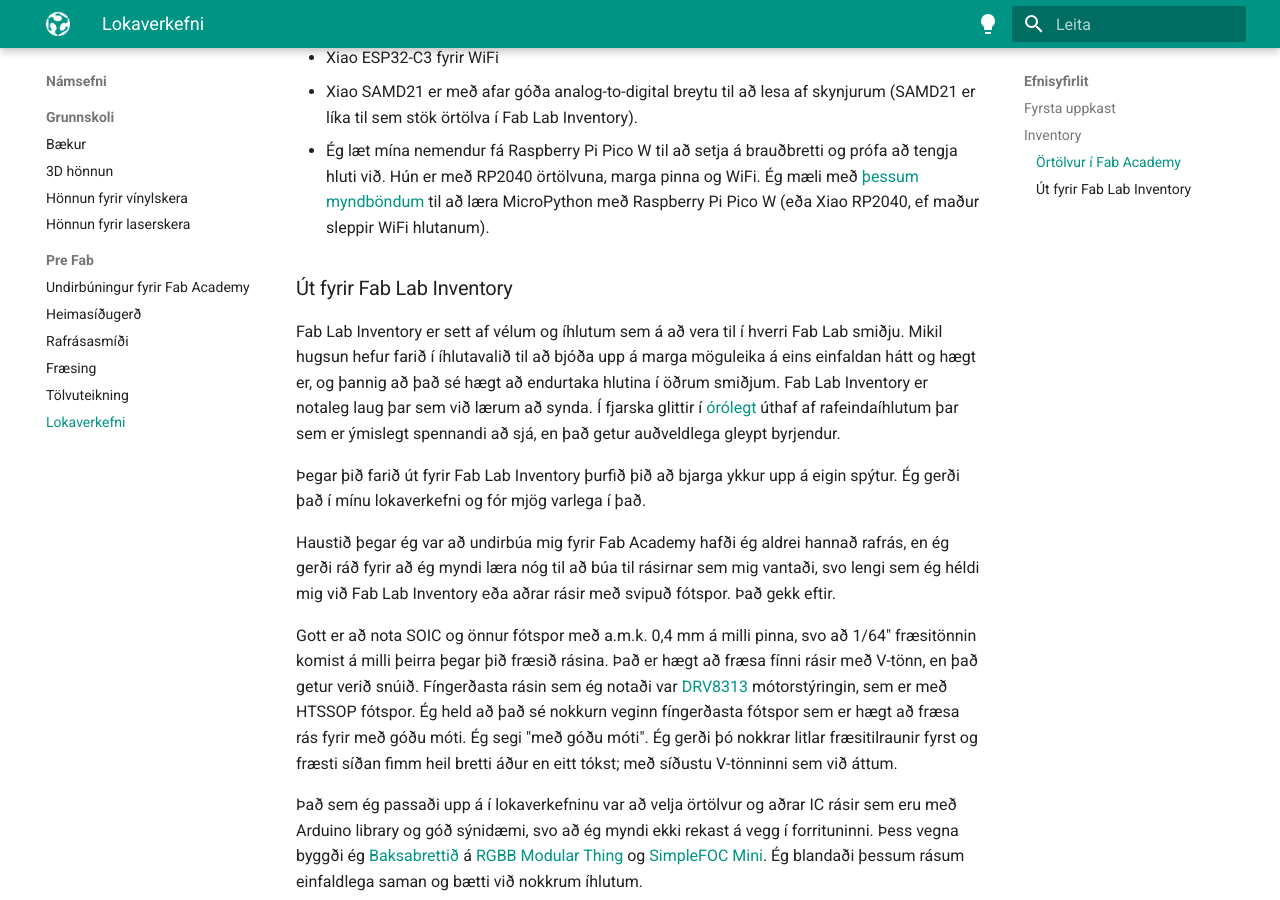
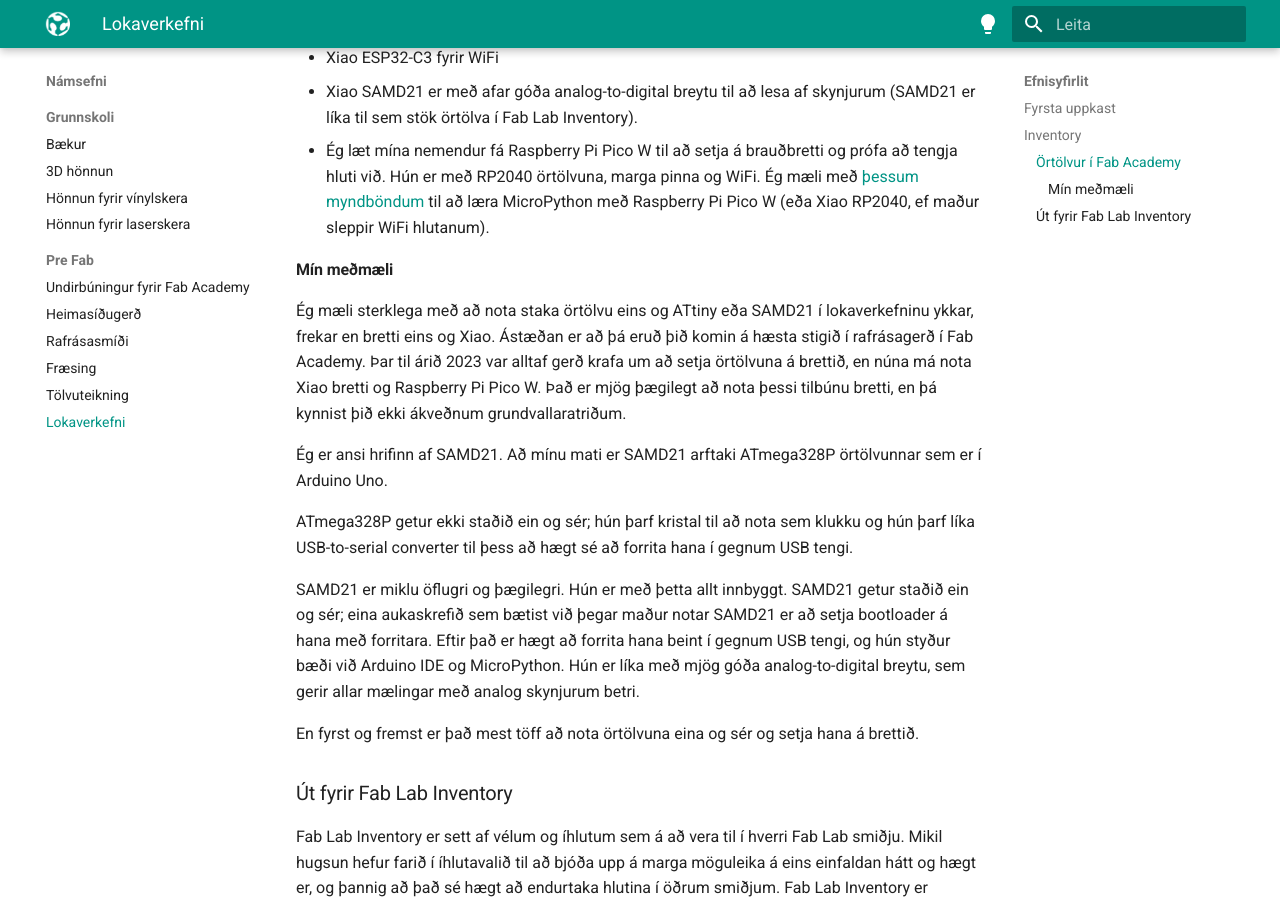
Before and after one commit to fablabisastaff/fabisa_site, an MkDocs documentation site: the page built from docs/Námsefni/Pre-Fab/5-lokaverkefni.md, in a window 1280 px wide and 900 px high, scrolled down 2021 px. Built offline with MkDocs 1.6.1 and Material for MkDocs 9.7.7, drawn with Linux system fonts in a browser that asks for light colours.

Commit message:
örtölvumeðmæli

```diff
--- a/docs/Námsefni/Pre-Fab/5-lokaverkefni.md
+++ b/docs/Námsefni/Pre-Fab/5-lokaverkefni.md
@@ -47,6 +47,18 @@
 - Xiao SAMD21 er með afar góða analog-to-digital breytu til að lesa af skynjurum (SAMD21 er líka til sem stök örtölva í Fab Lab Inventory).
 - Ég læt mína nemendur fá Raspberry Pi Pico W til að setja á brauðbretti og prófa að tengja hluti við. Hún er með RP2040 örtölvuna, marga pinna og WiFi. Ég mæli með [þessum myndböndum](https://www.youtube.com/playlist?list=PLGs0VKk2DiYz8js1SJog21cDhkBqyAhC5){:rel="nofollow"} til að læra MicroPython með Raspberry Pi Pico W (eða Xiao RP2040, ef maður sleppir WiFi hlutanum).
 
+#### Mín meðmæli
+
+Ég mæli sterklega með að nota staka örtölvu eins og ATtiny eða SAMD21 í lokaverkefninu ykkar, frekar en bretti eins og Xiao. Ástæðan er að þá eruð þið komin á hæsta stigið í rafrásagerð í Fab Academy. Þar til árið 2023 var alltaf gerð krafa um að setja örtölvuna á brettið, en núna má nota Xiao bretti og Raspberry Pi Pico W. Það er mjög þægilegt að nota þessi tilbúnu bretti, en þá kynnist þið ekki ákveðnum grundvallaratriðum.
+
+Ég er ansi hrifinn af SAMD21. Að mínu mati er SAMD21 arftaki ATmega328P örtölvunnar sem er í Arduino Uno.
+
+ATmega328P getur ekki staðið ein og sér; hún þarf kristal til að nota sem klukku og hún þarf líka USB-to-serial converter til þess að hægt sé að forrita hana í gegnum USB tengi.
+
+SAMD21 er miklu öflugri og þægilegri. Hún er með þetta allt innbyggt. SAMD21 getur staðið ein og sér; eina aukaskrefið sem bætist við þegar maður notar SAMD21 er að setja bootloader á hana með forritara. Eftir það er hægt að forrita hana beint í gegnum USB tengi, og hún styður bæði við Arduino IDE og MicroPython. Hún er líka með mjög góða analog-to-digital breytu, sem gerir allar mælingar með analog skynjurum betri.
+
+En fyrst og fremst er það mest töff að nota örtölvuna eina og sér og setja hana á brettið.
+
 ### Út fyrir Fab Lab Inventory
 
 Fab Lab Inventory er sett af vélum og íhlutum sem á að vera til í hverri Fab Lab smiðju. Mikil hugsun hefur farið í íhlutavalið til að bjóða upp á marga möguleika á eins einfaldan hátt og hægt er, og þannig að það sé hægt að endurtaka hlutina í öðrum smiðjum. Fab Lab Inventory er notaleg laug þar sem við lærum að synda. Í fjarska glittir í [órólegt](https://en.wikipedia.org/wiki/2020%E2%80%932023_global_chip_shortage){:rel="nofollow"} úthaf af rafeindaíhlutum þar sem er ýmislegt spennandi að sjá, en það getur auðveldlega gleypt byrjendur.
```
